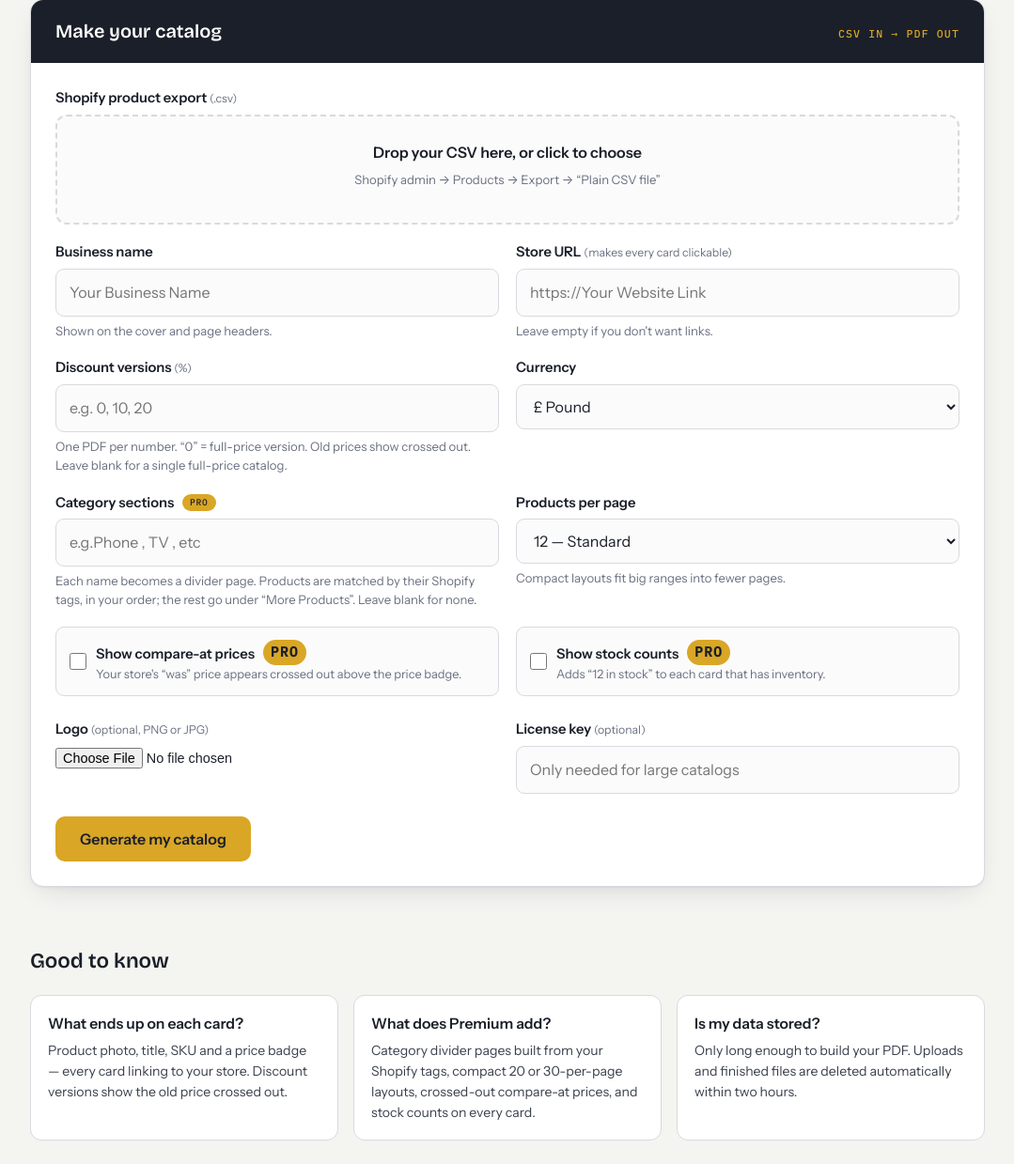
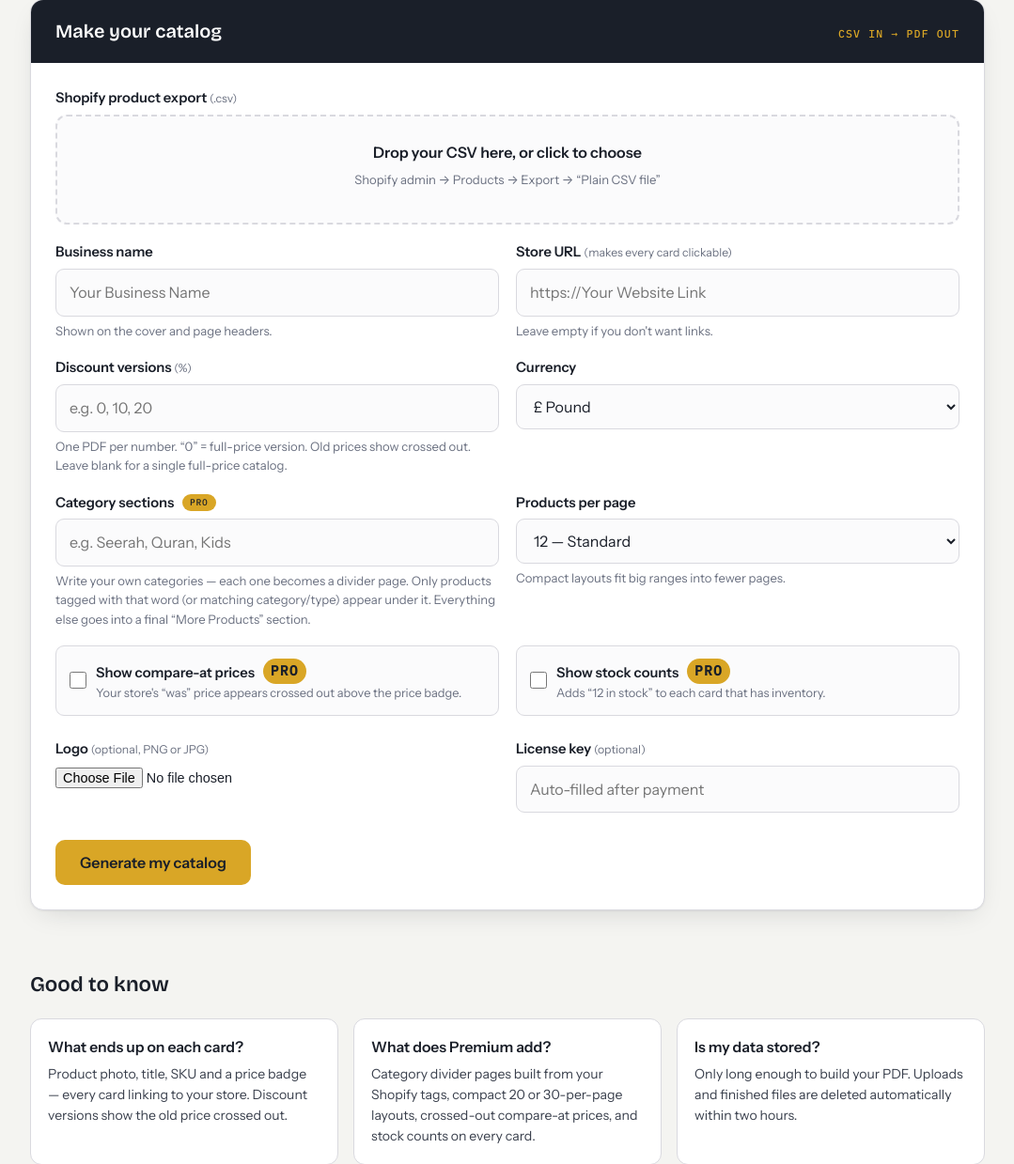
Before and after one commit to mujisgithub/Catalog-from-shopify-with-all-of-columes-and-headers, a Flask app: page / in a window 1280 px wide. Shown: the part 880-2119 px from the top of the page at 94% size, without its empty margins (100-1179 px from the left). Run offline with Flask 3, Linux system fonts and the light colour scheme.

Commit message:
Refactor index.html for UI improvements and new features
Updated the HTML structure and styles for better organization and added new currency options. Improved the user interface elements for the tool and added functionality for pricing links and license key handling.

```diff
--- a/templates/index.html
+++ b/templates/index.html
@@ -6,17 +6,11 @@
 <title>CatalogPress — PDF catalogs from your Shopify export</title>
 <meta name="description" content="Upload your Shopify product export and download a designed, clickable PDF catalog in minutes — with discount price tiers for wholesale and trade customers.">
 
-<!-- Fonts: characterful display + calm body + mono for price-tag details -->
 <link rel="preconnect" href="https://fonts.googleapis.com">
 <link rel="preconnect" href="https://fonts.gstatic.com" crossorigin>
 <link href="https://fonts.googleapis.com/css2?family=Bricolage+Grotesque:opsz,wght@12..96,400;12..96,600;12..96,800&family=Instrument+Sans:wght@400;500;600&family=IBM+Plex+Mono:wght@500&display=swap" rel="stylesheet">
 
 <style>
-/* =========================================================
-   Design tokens — the whole site is built from these.
-   They deliberately match the PDF the tool produces:
-   ink #1A1F29 header bar, brass #D9A626 accent, zinc paper.
-   ========================================================= */
 :root{
   --paper:#F4F4F1;
   --card:#FFFFFF;
@@ -49,7 +43,6 @@ a{color:inherit}
 
 .wrap{max-width:1060px; margin:0 auto; padding:0 22px}
 
-/* ============ top bar — same ink bar as the PDF header ============ */
 .topbar{background:var(--ink); color:#fff}
 .topbar .wrap{display:flex; align-items:center; justify-content:space-between; height:60px}
 .brand{display:flex; align-items:center; gap:10px; font-family:var(--font-display); font-weight:800; font-size:1.1rem; letter-spacing:.2px; text-decoration:none}
@@ -57,7 +50,6 @@ a{color:inherit}
 .topbar nav a{color:#E7E9EE; text-decoration:none; font-size:.92rem; margin-left:22px}
 .topbar nav a:hover{color:#fff; text-decoration:underline; text-underline-offset:4px}
 
-/* ============ hero ============ */
 .hero{padding:64px 0 40px}
 .hero .wrap{display:grid; grid-template-columns:1.15fr .85fr; gap:48px; align-items:center}
 .kicker{font-family:var(--font-mono); font-size:.78rem; letter-spacing:.14em; text-transform:uppercase; color:var(--brass-dark)}
@@ -78,13 +70,11 @@ h1 .under{box-shadow:inset 0 -0.28em 0 rgba(217,166,38,.45)}
 .btn[disabled]{opacity:.55; cursor:not-allowed; transform:none}
 .hero-note{font-size:.9rem; color:var(--muted)}
 
-/* the three real steps */
 .steps{margin-top:38px; display:grid; grid-template-columns:repeat(3,1fr); gap:12px}
 .step{background:var(--card); border:1px solid var(--line); border-radius:12px; padding:14px 16px}
 .step b{display:block; font-family:var(--font-mono); font-size:.72rem; letter-spacing:.12em; color:var(--brass-dark); margin-bottom:6px}
 .step span{font-size:.9rem; color:var(--ink-soft)}
 
-/* ============ signature: a live catalog card with cycling discounts ============ */
 .stage{position:relative; display:grid; place-items:center; padding:10px 0}
 .sheet{position:absolute; inset:8% 6% 4% 10%; background:#fff; border:1px solid var(--line); border-radius:16px; transform:rotate(-3deg)}
 .sheet.two{inset:5% 10% 7% 4%; transform:rotate(2.4deg)}
@@ -113,7 +103,6 @@ h1 .under{box-shadow:inset 0 -0.28em 0 rgba(217,166,38,.45)}
   background:#EEEEF2; border:1px solid var(--line); padding:4px 10px; border-radius:999px}
 .stage-caption{position:absolute; bottom:-6px; font-family:var(--font-mono); font-size:.7rem; color:var(--muted); letter-spacing:.08em}
 
-/* ============ the generator (the actual tool) ============ */
 .tool{padding:34px 0 26px}
 .tool-card{background:var(--card); border:1px solid var(--line); border-radius:var(--radius); box-shadow:var(--shadow); overflow:hidden}
 .tool-head{background:var(--ink); color:#fff; padding:18px 26px; display:flex; align-items:baseline; justify-content:space-between; gap:12px; flex-wrap:wrap}
@@ -131,7 +120,6 @@ input[type=text], select{
 input[type=text]:focus, select:focus{border-color:var(--ink); outline:none; background:#fff}
 .hint{font-size:.82rem; color:var(--muted); margin-top:5px}
 
-/* premium markers + checkbox rows */
 .pro{display:inline-block; background:var(--brass); color:var(--ink);
   font-family:var(--font-mono); font-size:.6rem; font-weight:500; letter-spacing:.08em;
   padding:2px 8px; border-radius:999px; vertical-align:2px; margin-left:6px}
@@ -152,20 +140,29 @@ input[type=text]:focus, select:focus{border-color:var(--ink); outline:none; back
 
 .tool-actions{display:flex; align-items:center; gap:16px; flex-wrap:wrap; margin-top:6px}
 
-/* progress + result */
 .progress{display:none; margin-top:22px}
 .progress.show{display:block}
 .bar{height:12px; background:#E9E9EE; border-radius:999px; overflow:hidden; border:1px solid var(--line)}
 .bar i{display:block; height:100%; width:2%; background:linear-gradient(90deg,var(--brass),var(--brass-dark)); transition:width .5s ease}
 .progress p{margin-top:8px; font-family:var(--font-mono); font-size:.78rem; color:var(--ink-soft)}
+
 .result{display:none; margin-top:22px; background:#F2F8F3; border:1px solid #CBE3D2; border-radius:12px; padding:18px 20px}
 .result.show{display:block}
 .result h3{font-family:var(--font-display); font-size:1.1rem; margin-bottom:4px}
 .result p{font-size:.9rem; color:var(--ink-soft); margin-bottom:14px}
+
 .error{display:none; margin-top:18px; background:#FBF1EF; border:1px solid #E7C4BD; color:var(--bad); border-radius:12px; padding:14px 18px; font-size:.92rem}
 .error.show{display:block}
 
-/* ============ notes / faq ============ */
+.paywall{display:none; margin-top:14px; border:1px dashed var(--line); border-radius:12px; padding:14px 16px; background:#FFF9EC}
+.paywall.show{display:block}
+.paywall .row{display:flex; align-items:center; gap:12px; flex-wrap:wrap}
+.paywall .buy{background:var(--brass); color:var(--ink); border-radius:9px; padding:10px 16px; text-decoration:none; font-weight:600}
+.paywall small{color:var(--muted)}
+
+.confirm{display:none; margin-top:12px; background:#F2F8F3; border:1px solid #CBE3D2; color:var(--ok); border-radius:10px; padding:10px 14px; font-size:.9rem}
+.confirm.show{display:block}
+
 .notes{padding:36px 0 56px}
 .notes h2{font-family:var(--font-display); font-weight:600; font-size:1.4rem; margin-bottom:18px}
 .notes-grid{display:grid; grid-template-columns:repeat(3,1fr); gap:16px}
@@ -177,7 +174,6 @@ footer{background:var(--ink); color:#B9BEC9; padding:26px 0; font-size:.85rem}
 footer .wrap{display:flex; justify-content:space-between; gap:12px; flex-wrap:wrap}
 footer b{color:#fff}
 
-/* ============ responsive + motion ============ */
 @media (max-width:860px){
   .hero .wrap{grid-template-columns:1fr; gap:40px}
   .stage{order:-1; min-height:340px}
@@ -193,7 +189,6 @@ footer b{color:#fff}
 </head>
 <body>
 
-<!-- ================= TOP BAR ================= -->
 <header class="topbar">
   <div class="wrap">
     <a class="brand" href="#"><span class="brand-mark">¶</span> CatalogPress</a>
@@ -204,7 +199,6 @@ footer b{color:#fff}
   </div>
 </header>
 
-<!-- ================= HERO ================= -->
 <section class="hero">
   <div class="wrap">
     <div>
@@ -227,7 +221,6 @@ footer b{color:#fff}
       </div>
     </div>
 
-    <!-- Signature element: a live catalog card cycling through discount tiers -->
     <div class="stage" aria-hidden="true">
       <div class="sheet"></div>
       <div class="sheet two"></div>
@@ -244,7 +237,6 @@ footer b{color:#fff}
   </div>
 </section>
 
-<!-- ================= THE GENERATOR ================= -->
 <section class="tool" id="generate">
   <div class="wrap">
     <div class="tool-card">
@@ -292,6 +284,13 @@ footer b{color:#fff}
                 <option value="£" selected>£ Pound</option>
                 <option value="$">$ Dollar</option>
                 <option value="€">€ Euro</option>
+                <option value="SAR ">SAR Saudi Riyal</option>
+                <option value="AED ">AED UAE Dirham</option>
+                <option value="Rs ">Rs Pakistani Rupee</option>
+                <option value="Rp ">Rp Indonesian Rupiah</option>
+                <option value="RM ">RM Malaysian Ringgit</option>
+                <option value="BDT ">BDT Bangladeshi Taka</option>
+                <option value="TL ">TL Turkish Lira</option>
               </select>
             </div>
           </div>
@@ -299,9 +298,10 @@ footer b{color:#fff}
           <div class="grid2">
             <div class="field">
               <label for="sections">Category sections <span class="pro">PRO</span></label>
-              <input type="text" id="sections" name="sections" placeholder="e.g.Phone , TV , etc">
-              <p class="hint">Each name becomes a divider page. Products are matched by their
-                 Shopify tags, in your order; the rest go under “More Products”. Leave blank for none.</p>
+              <input type="text" id="sections" name="sections" placeholder="e.g. Seerah, Quran, Kids">
+              <p class="hint">Write your own categories — each one becomes a divider page.
+                 Only products tagged with that word (or matching category/type) appear under it.
+                 Everything else goes into a final “More Products” section.</p>
             </div>
             <div class="field">
               <label for="layout">Products per page</label>
@@ -339,7 +339,9 @@ footer b{color:#fff}
             </div>
             <div class="field">
               <label for="licenseKey">License key <small>(optional)</small></label>
-              <input type="text" id="licenseKey" name="license_key" placeholder="Only needed for large catalogs">
+              <input type="text" id="licenseKey" name="license_key" placeholder="Auto-filled after payment">
+              <div class="confirm" id="confirmBox">Payment confirmed ✔ You’re unlocked.</div>
+              <div class="hint" id="pricingLinks"></div>
             </div>
           </div>
 
@@ -349,6 +351,12 @@ footer b{color:#fff}
           </div>
 
           <div class="error" id="errorBox" role="alert"></div>
+          <div class="paywall" id="paywallBox">
+            <div class="row">
+              <a class="buy" id="payBtn" href="#" target="_blank" rel="noopener">Unlock now</a>
+              <small>After payment you’ll return here automatically, unlocked.</small>
+            </div>
+          </div>
 
           <div class="progress" id="progressBox" aria-live="polite">
             <div class="bar"><i id="barFill"></i></div>
@@ -371,7 +379,6 @@ footer b{color:#fff}
   </div>
 </section>
 
-<!-- ================= NOTES ================= -->
 <section class="notes">
   <div class="wrap">
     <h2>Good to know</h2>
@@ -404,11 +411,6 @@ footer b{color:#fff}
 </footer>
 
 <script>
-/* =========================================================
-   All the browser-side logic. Plain JavaScript, no libraries.
-   ========================================================= */
-
-/* ---- 1. the hero card that cycles through discount tiers ---- */
 (function () {
   const badge = document.getElementById('mockBadge');
   const old   = document.getElementById('mockOld');
@@ -426,14 +428,13 @@ footer b{color:#fff}
   }
 
   if (window.matchMedia('(prefers-reduced-motion: reduce)').matches) {
-    show(20);                      // no animation: just show the point
+    show(20);
   } else {
     show(0);
     setInterval(() => { i = (i + 1) % tiers.length; show(tiers[i]); }, 2400);
   }
 })();
 
-/* ---- 2. friendly file picker (click + drag & drop) ---- */
 const dropZone = document.getElementById('dropZone');
 const csvInput = document.getElementById('csvInput');
 const csvName  = document.getElementById('csvName');
@@ -454,7 +455,6 @@ function showFileName() {
   csvName.textContent = csvInput.files.length ? '✔ ' + csvInput.files[0].name : '';
 }
 
-/* ---- 3. submit → start job → poll progress → download ---- */
 const form        = document.getElementById('genForm');
 const goBtn       = document.getElementById('goBtn');
 const errorBox    = document.getElementById('errorBox');
@@ -465,6 +465,11 @@ const resultBox   = document.getElementById('resultBox');
 const resultMsg   = document.getElementById('resultMsg');
 const downloadBtn = document.getElementById('downloadBtn');
 const countHint   = document.getElementById('countHint');
+const paywallBox  = document.getElementById('paywallBox');
+const payBtn      = document.getElementById('payBtn');
+const licenseKey  = document.getElementById('licenseKey');
+const confirmBox  = document.getElementById('confirmBox');
+const pricingLinks= document.getElementById('pricingLinks');
 let pollTimer = null;
 
 function showError(msg) {
@@ -478,9 +483,32 @@ function resetUI() {
   errorBox.classList.remove('show');
   progressBox.classList.remove('show');
   resultBox.classList.remove('show');
+  paywallBox.classList.remove('show');
   countHint.textContent = '';
   barFill.style.width = '2%';
   goBtn.disabled = false;
+}
+
+async function loadPricingLinks() {
+  try {
+    const r = await fetch('/pricing');
+    const data = await r.json();
+    const parts = [];
+    if (data.basic) parts.push(`<a href="${data.basic}" target="_blank" rel="noopener">Buy Basic (£3)</a>`);
+    if (data.pro) parts.push(`<a href="${data.pro}" target="_blank" rel="noopener">Buy Pro (£7)</a>`);
+    pricingLinks.innerHTML = parts.length ? parts.join(' · ') : '';
+  } catch (e) { /* ignore */ }
+}
+
+function applyAutoKeyFromUrl() {
+  const params = new URLSearchParams(window.location.search);
+  const key = params.get('key');
+  if (key) {
+    licenseKey.value = key;
+    confirmBox.classList.add('show');
+    // clean the URL
+    window.history.replaceState({}, document.title, window.location.pathname + '#generate');
+  }
 }
 
 form.addEventListener('submit', async e => {
@@ -496,7 +524,14 @@ form.addEventListener('submit', async e => {
   try {
     const resp = await fetch('/generate', { method: 'POST', body: new FormData(form) });
     const data = await resp.json();
-    if (!resp.ok) { showError(data.error || 'Something went wrong.'); return; }
+    if (!resp.ok) {
+      showError(data.error || 'Something went wrong.');
+      if (data.upgrade && data.pay_url) {
+        payBtn.href = data.pay_url;
+        paywallBox.classList.add('show');
+      }
+      return;
+    }
 
     countHint.textContent =
       `Found ${data.products} products — building ${data.variants} catalog version${data.variants > 1 ? 's' : ''}.`;
@@ -530,7 +565,7 @@ function poll(jobId) {
         clearInterval(pollTimer);
         showError(data.message || 'The job failed. Please try again.');
       }
-    } catch (err) { /* one missed poll is fine — try again next tick */ }
+    } catch (err) { /* one missed poll is fine */ }
   }, 1500);
 }
 
@@ -540,6 +575,9 @@ document.getElementById('againBtn').addEventListener('click', () => {
   csvName.textContent = '';
   window.scrollTo({ top: document.getElementById('generate').offsetTop - 20, behavior: 'smooth' });
 });
+
+loadPricingLinks();
+applyAutoKeyFromUrl();
 </script>
 </body>
 </html>
```
